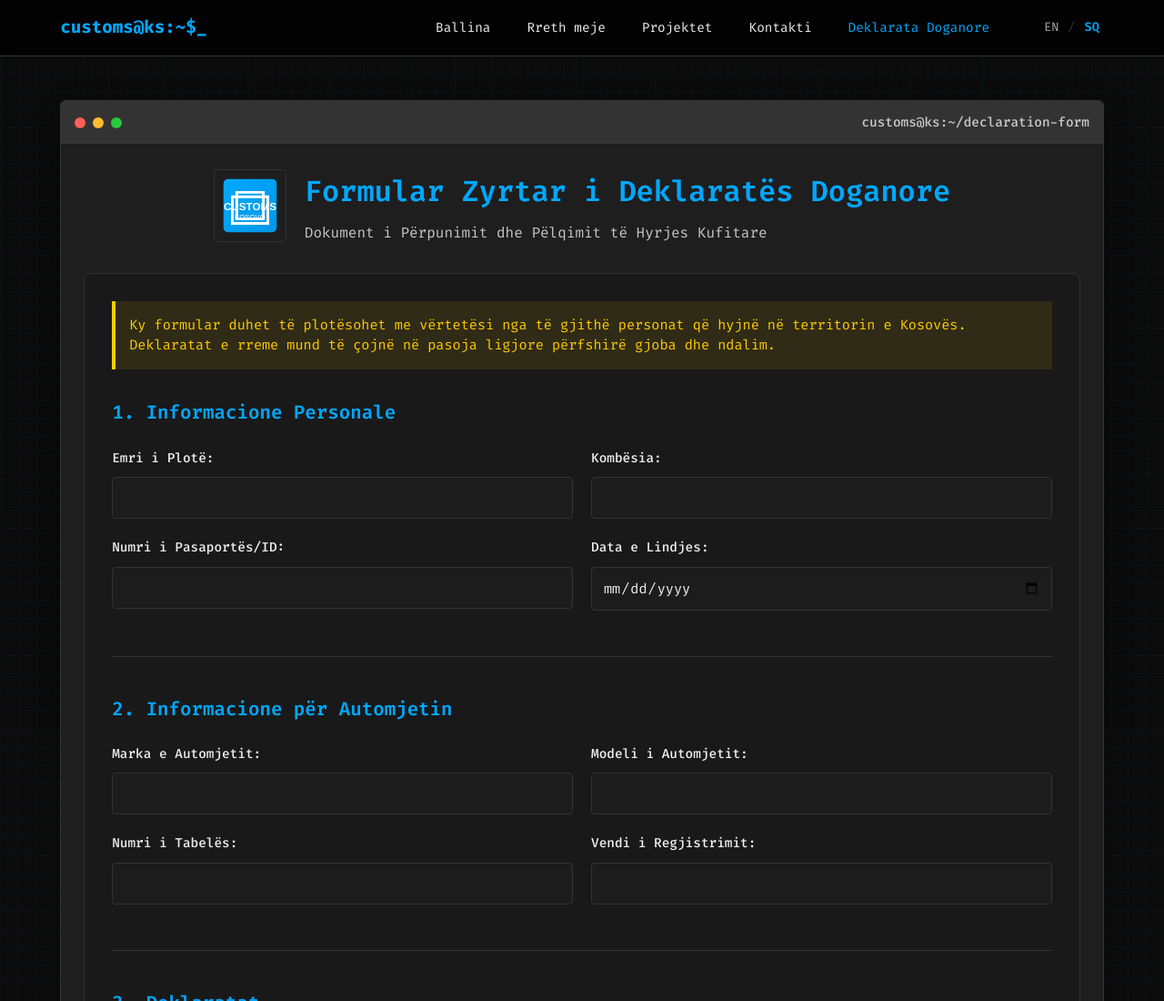
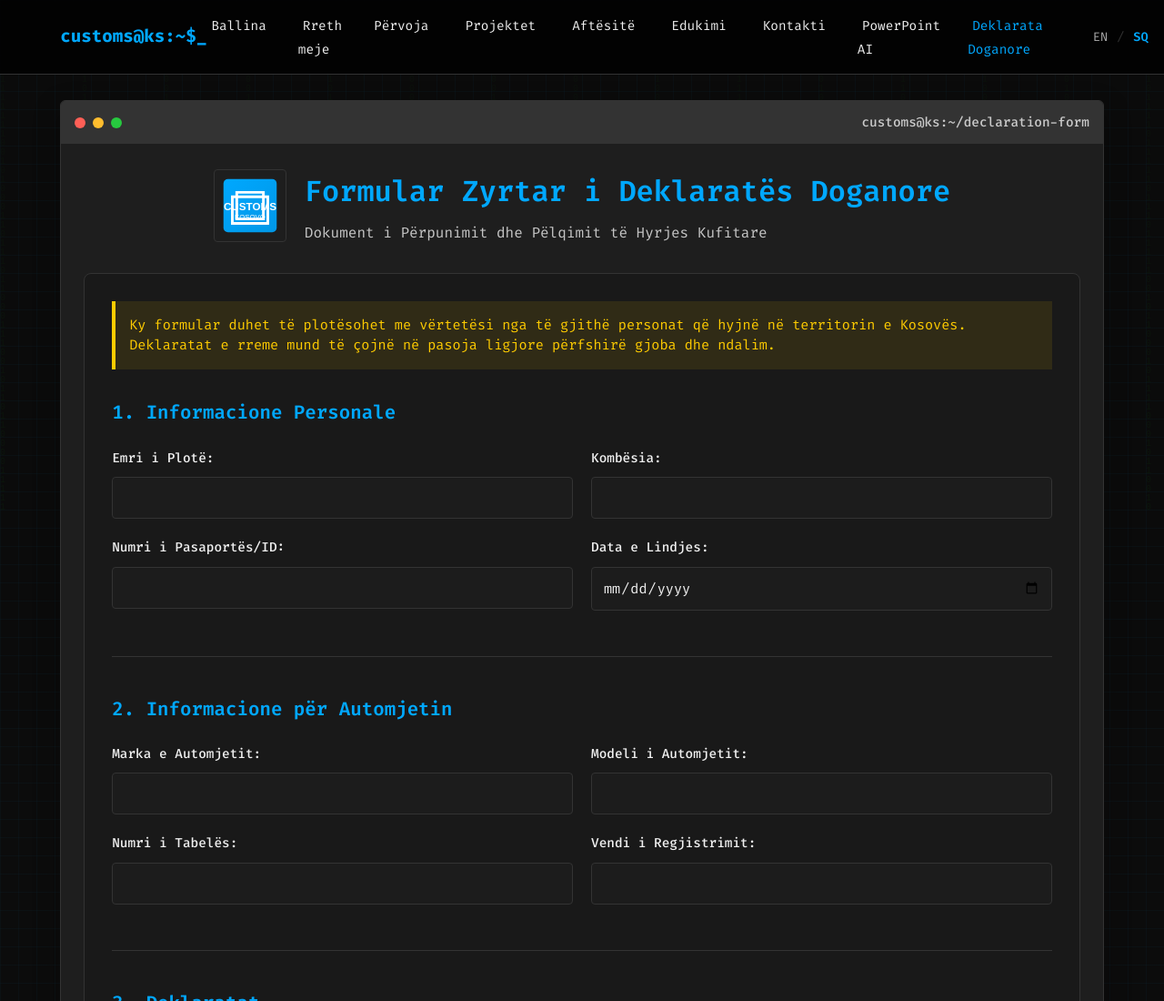
Before and after one commit to ShabanEjupi/ShabanEjupi, a website: page customs-declaration.html in a window 1280 px wide. Shown: the top 1100 px of the page at 91% size. Drawn offline with Linux system fonts and the light colour scheme.

Commit message:
Ndryshime tjera

```diff
--- a/customs-declaration.html
+++ b/customs-declaration.html
@@ -27,7 +27,7 @@
     <!-- Matrix-like background -->
     <canvas class="matrix-background" id="matrix"></canvas>
 
-    <!-- Header -->
+    <!-- Header Navigation Section -->
     <header>
         <div class="container">
             <div class="logo">customs@ks:~$<span>_</span></div>
@@ -35,8 +35,12 @@
                 <ul>
                     <li><a href="index.html" data-i18n="nav.home">Home</a></li>
                     <li><a href="index.html#about" data-i18n="nav.about">About</a></li>
+                    <li><a href="index.html#experience" data-i18n="nav.experience">Experience</a></li>
                     <li><a href="index.html#projects" data-i18n="nav.projects">Projects</a></li>
+                    <li><a href="index.html#skills" data-i18n="nav.skills">Skills</a></li>
+                    <li><a href="index.html#education" data-i18n="nav.education">Education</a></li>
                     <li><a href="index.html#contact" data-i18n="nav.contact">Contact</a></li>
+                    <li><a href="powerpoint-generator.html" data-i18n="nav.pptgen">PowerPoint AI</a></li>
                     <li><a href="customs-declaration.html" class="active" data-i18n="nav.customs">Customs Declaration</a></li>
                     <li class="lang-switcher">
                         <a href="#" class="lang-option active" data-lang="en">EN</a>
```
